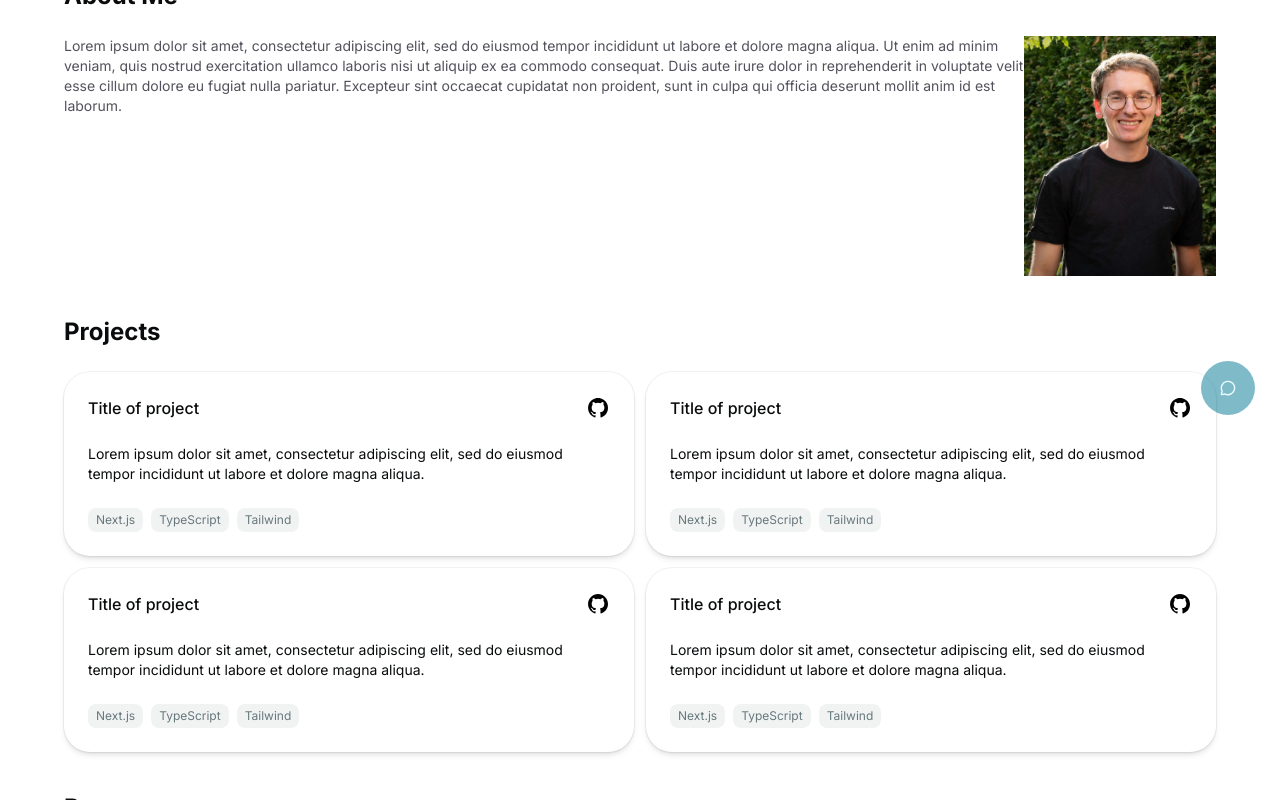
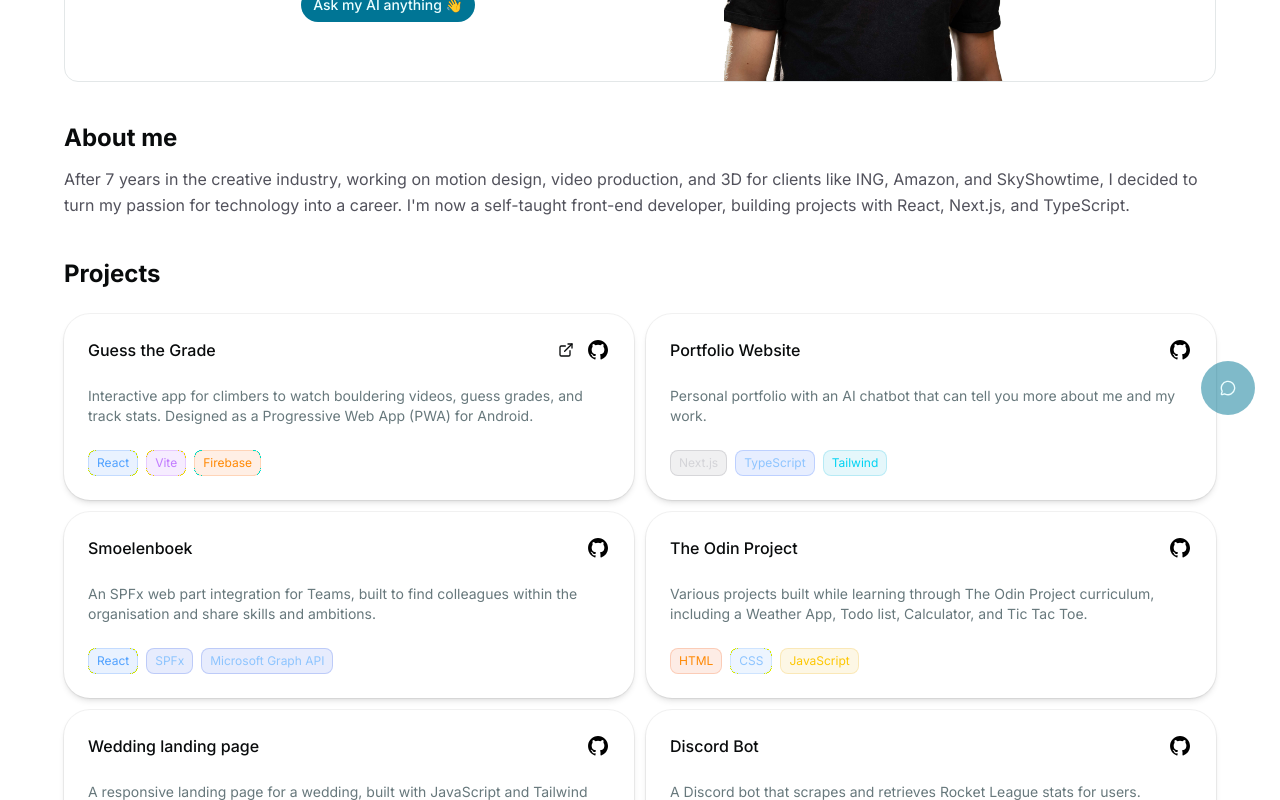
Before and after one commit to luukdg/my-portfolio, a Next.js app: page / in a window 1280 px wide. Shown: the part 360-1160 px from the top of the page. Built offline with nearby package versions, Linux system fonts and the light colour scheme.

Commit message:
replaced lorum ipsum

```diff
--- a/app/globals.css
+++ b/app/globals.css
@@ -3,6 +3,10 @@
 @import "shadcn/tailwind.css";
 
 @custom-variant dark (&:is(.dark *));
+
+/* * {
+  border: 1px red solid;
+} */
 
 @theme inline {
   --color-background: var(--background);
--- a/app/page.tsx
+++ b/app/page.tsx
@@ -4,7 +4,6 @@ import { AboutMe } from "@/components/sections/aboutme";
 import { Projects } from "@/components/sections/projects";
 import { Resume } from "@/components/sections/resume";
 import { Contact } from "@/components/sections/contact";
-import Chatbot from "@/components/ui/Chatbot";
 
 export default function Home() {
   return (
@@ -12,7 +11,6 @@ export default function Home() {
       <NavBar className="w-full flex flex-1 flex-row justify-between max-w-7xl py-3 px-5 sm:px-16" />
       <main className="gap-10 flex flex-1 w-full max-w-7xl flex-col items-center px-5 sm:px-16 bg-white dark:bg-black sm:items-start">
         <Welcome />
-        <Chatbot />
         <AboutMe />
         <Projects />
         <Resume />
--- a/components/sections/aboutme.tsx
+++ b/components/sections/aboutme.tsx
@@ -1,30 +1,18 @@
-import Image from "next/image";
-
 export function AboutMe() {
   return (
     <div className="w-full flex flex-col gap-6">
-      <div>
-        <h1 className="text-2xl font-bold">About Me</h1>
-      </div>
-      <div className="flex flex-row">
-        <div>
-          <p className=" text-sm text-zinc-600 dark:text-zinc-400">
-            Lorem ipsum dolor sit amet, consectetur adipiscing elit, sed do
-            eiusmod tempor incididunt ut labore et dolore magna aliqua. Ut enim
-            ad minim veniam, quis nostrud exercitation ullamco laboris nisi ut
-            aliquip ex ea commodo consequat. Duis aute irure dolor in
-            reprehenderit in voluptate velit esse cillum dolore eu fugiat nulla
-            pariatur. Excepteur sint occaecat cupidatat non proident, sunt in
-            culpa qui officia deserunt mollit anim id est laborum.
+      <div className="flex flex-col sm:flex-row gap-8 items-start">
+        {/* Tekst */}
+        <div className="flex flex-col gap-3 flex-1">
+          <h2 className="text-2xl font-bold">About me</h2>
+          <p className="text-zinc-600 dark:text-zinc-400 leading-relaxed">
+            After 7 years in the creative industry, working on motion design,
+            video production, and 3D for clients like ING, Amazon, and
+            SkyShowtime, I decided to turn my passion for technology into a
+            career. I'm now a self-taught front-end developer, building projects
+            with React, Next.js, and TypeScript.
           </p>
         </div>
-        <Image
-          src="/portret.jpg"
-          alt="Luuk de Graaf"
-          width={192}
-          height={240}
-          className="object-cover"
-        />
       </div>
     </div>
   );
--- a/components/sections/projects.tsx
+++ b/components/sections/projects.tsx
@@ -7,114 +7,110 @@ import {
   CardFooter,
 } from "@/components/ui/card";
 import GithubIcon from "@/components/icons/githubIcon";
+import { ExternalLink } from "lucide-react";
+
+const tagColors: Record<string, string> = {
+  React: "bg-blue-500/10 text-blue-400 border border-blue-500/20",
+  "Next.js": "bg-zinc-500/10 text-zinc-300 border border-zinc-500/20",
+  TypeScript: "bg-blue-600/10 text-blue-300 border border-blue-600/20",
+  Tailwind: "bg-cyan-500/10 text-cyan-400 border border-cyan-500/20",
+  Vite: "bg-purple-500/10 text-purple-400 border border-purple-500/20",
+  Firebase: "bg-orange-500/10 text-orange-400 border border-orange-500/20",
+  "Node.js": "bg-green-500/10 text-green-400 border border-green-500/20",
+  "Discord.js": "bg-indigo-500/10 text-indigo-400 border border-indigo-500/20",
+  SPFx: "bg-blue-700/10 text-blue-300 border border-blue-700/20",
+  "Microsoft Graph API":
+    "bg-blue-700/10 text-blue-300 border border-blue-700/20",
+  HTML: "bg-orange-600/10 text-orange-400 border border-orange-600/20",
+  CSS: "bg-blue-400/10 text-blue-300 border border-blue-400/20",
+  JavaScript: "bg-yellow-500/10 text-yellow-400 border border-yellow-500/20",
+};
+
+const projects = [
+  {
+    title: "Guess the Grade",
+    description:
+      "Interactive app for climbers to watch bouldering videos, guess grades, and track stats. Designed as a Progressive Web App (PWA) for Android.",
+    tags: ["React", "Vite", "Firebase"],
+    live: "https://guess-the-grade-1a830.web.app/",
+    github: "https://github.com/luukdg/guess-the-grade-react",
+  },
+  {
+    title: "Portfolio Website",
+    description:
+      "Personal portfolio with an AI chatbot that can tell you more about me and my work.",
+    tags: ["Next.js", "TypeScript", "Tailwind"],
+    github: "https://github.com/luukdg/my-portfolio",
+  },
+  {
+    title: "Smoelenboek",
+    description:
+      "An SPFx web part integration for Teams, built to find colleagues within the organisation and share skills and ambitions.",
+    tags: ["React", "SPFx", "Microsoft Graph API"],
+    github: "https://github.com/luukdg/smoelenboek-react-spfx",
+  },
+  {
+    title: "The Odin Project",
+    description:
+      "Various projects built while learning through The Odin Project curriculum, including a Weather App, Todo list, Calculator, and Tic Tac Toe.",
+    tags: ["HTML", "CSS", "JavaScript"],
+    github: "https://github.com/luukdg/the-odin-project-portfolio",
+  },
+  {
+    title: "Wedding landing page",
+    description:
+      "A responsive landing page for a wedding, built with JavaScript and Tailwind CSS, with a message board.",
+    tags: ["HTML", "CSS", "JavaScript", "Vite"],
+    github: "https://github.com/luukdg/landing-page-wedding",
+  },
+  {
+    title: "Discord Bot",
+    description:
+      "A Discord bot that scrapes and retrieves Rocket League stats for users.",
+    tags: ["Node.js", "Discord.js"],
+    github: "https://github.com/luukdg/FlipReStat",
+  },
+];
 
 export function Projects() {
   return (
     <div className="w-full flex-col flex gap-6">
-      <div>
       <h1 className="text-2xl font-bold">Projects</h1>
-      </div>
       <div className="grid grid-cols-1 gap-3 sm:grid-cols-2">
-        <Card>
+        {projects.map((project) => (
+          <Card key={project.title}>
             <CardHeader>
               <CardTitle className="flex flex-row justify-between">
-              <h1>Title of project</h1>
+                <h1>{project.title}</h1>
+                <div className="flex flex-row items-center gap-3">
+                  {project.live && (
+                    <a href={project.live} target="_blank">
+                      <ExternalLink className="w-4 h-4" />
+                    </a>
+                  )}
+                  <a href={project.github} target="_blank">
                     <GithubIcon />
+                  </a>
+                </div>
               </CardTitle>
             </CardHeader>
             <CardContent>
-            <p>
-              Lorem ipsum dolor sit amet, consectetur adipiscing elit, sed do
-              eiusmod tempor incididunt ut labore et dolore magna aliqua.
+              <p className="text-sm text-muted-foreground">
+                {project.description}
               </p>
             </CardContent>
-          <CardFooter className="gap-2">
-            <span className="text-xs px-2 py-1 rounded-md bg-muted text-muted-foreground">
-              Next.js
+            <CardFooter className="gap-2 flex-wrap">
+              {project.tags.map((tag) => (
+                <span
+                  key={tag}
+                  className={`text-xs px-2 py-1 rounded-md ${tagColors[tag] ?? "bg-muted text-muted-foreground"}`}
+                >
+                  {tag}
                 </span>
-            <span className="text-xs px-2 py-1 rounded-md bg-muted text-muted-foreground">
-              TypeScript
-            </span>
-            <span className="text-xs px-2 py-1 rounded-md bg-muted text-muted-foreground">
-              Tailwind
-            </span>
+              ))}
             </CardFooter>
           </Card>
-        <Card>
-          <CardHeader>
-            <CardTitle className="flex flex-row justify-between">
-              <h1>Title of project</h1>
-              <GithubIcon />
-            </CardTitle>
-          </CardHeader>
-          <CardContent>
-            <p>
-              Lorem ipsum dolor sit amet, consectetur adipiscing elit, sed do
-              eiusmod tempor incididunt ut labore et dolore magna aliqua.
-            </p>
-          </CardContent>
-          <CardFooter className="gap-2">
-            <span className="text-xs px-2 py-1 rounded-md bg-muted text-muted-foreground">
-              Next.js
-            </span>
-            <span className="text-xs px-2 py-1 rounded-md bg-muted text-muted-foreground">
-              TypeScript
-            </span>
-            <span className="text-xs px-2 py-1 rounded-md bg-muted text-muted-foreground">
-              Tailwind
-            </span>
-          </CardFooter>
-        </Card>
-        <Card>
-          <CardHeader>
-            <CardTitle className="flex flex-row justify-between">
-              <h1>Title of project</h1>
-              <GithubIcon />
-            </CardTitle>
-          </CardHeader>
-          <CardContent>
-            <p>
-              Lorem ipsum dolor sit amet, consectetur adipiscing elit, sed do
-              eiusmod tempor incididunt ut labore et dolore magna aliqua.
-            </p>
-          </CardContent>
-          <CardFooter className="gap-2">
-            <span className="text-xs px-2 py-1 rounded-md bg-muted text-muted-foreground">
-              Next.js
-            </span>
-            <span className="text-xs px-2 py-1 rounded-md bg-muted text-muted-foreground">
-              TypeScript
-            </span>
-            <span className="text-xs px-2 py-1 rounded-md bg-muted text-muted-foreground">
-              Tailwind
-            </span>
-          </CardFooter>
-        </Card>
-        <Card>
-          <CardHeader>
-            <CardTitle className="flex flex-row justify-between">
-              <h1>Title of project</h1>
-              <GithubIcon />
-            </CardTitle>
-          </CardHeader>
-          <CardContent>
-            <p>
-              Lorem ipsum dolor sit amet, consectetur adipiscing elit, sed do
-              eiusmod tempor incididunt ut labore et dolore magna aliqua.
-            </p>
-          </CardContent>
-          <CardFooter className="gap-2">
-            <span className="text-xs px-2 py-1 rounded-md bg-muted text-muted-foreground">
-              Next.js
-            </span>
-            <span className="text-xs px-2 py-1 rounded-md bg-muted text-muted-foreground">
-              TypeScript
-            </span>
-            <span className="text-xs px-2 py-1 rounded-md bg-muted text-muted-foreground">
-              Tailwind
-            </span>
-          </CardFooter>
-        </Card>
+        ))}
       </div>
     </div>
   );
--- a/components/sections/welcome.tsx
+++ b/components/sections/welcome.tsx
@@ -1,13 +1,26 @@
+import Image from "next/image";
+import Chatbot from "@/components/ui/Chatbot";
+
 export function Welcome() {
   return (
-    <div className="flex flex-row pt-10">
-      <div className="flex flex-col items-center gap-3text-center sm:items-start sm:text-left w-full">
-        <h1 className="max-w-xs text-5xl font-bold leading-12 tracking-tight text-black dark:text-zinc-50">
-          Hi, I'm Luuk de Graaf
+    <div className="relative flex flex-row w-full sm:justify-center sm:items-center dark:bg-card dark:border-card border rounded-xl overflow-hidden">
+      <div className="flex flex-col gap-4 py-10 z-1 pl-5 items-start">
+        <h1 className="text-4xl sm:text-5xl md:text-6xl lg:text-7xl font-bold whitespace-nowrap">
+          Hi, I'm Luuk <br /> de Graaf
         </h1>
-        <p className="text-lg leading-8 text-zinc-600 dark:text-zinc-400">
-          An enthusiastic front-end developer with a creative background.
+        <p className="text-sm md:text-xl text-leading text-zinc-600 dark:text-zinc-400 tracking-tight whitespace-nowrap">
+          An enthusiastic <br className="block sm:hidden" /> front-end developer{" "}
+          <br /> with a creative background.
         </p>
+        <Chatbot />
+      </div>
+      <div className="absolute sm:relative h-72 w-55 md:w-72 md:h-96 -right-3 z-0 sm:z-auto">
+        <Image
+          src="/portret_color.png"
+          alt="Luuk de Graaf"
+          fill
+          className="object-top object-cover"
+        />
       </div>
     </div>
   );
--- a/components/ui/Chatbot.tsx
+++ b/components/ui/Chatbot.tsx
@@ -73,12 +73,7 @@ export default function Chatbot() {
   return (
     <>
       {/* Floating Button */}
-      <Button
-        className=" flex items-center justify-center"
-        onClick={() => setIsOpen(!isOpen)}
-      >
-        Talk to me!
-      </Button>
+      <Button onClick={() => setIsOpen(!isOpen)}>Ask my AI anything 👋</Button>
       <Button
         className={`fixed bottom-6 right-6 z-50  w-16 h-16 sm:w-14 sm:h-14 bg-primary/50 rounded-full
             flex items-center justify-center ${isOpen ? "hidden sm:flex" : "flex"}`}
@@ -91,7 +86,7 @@ export default function Chatbot() {
       {isOpen && (
         <div
           className="bg-card fixed bottom-0 left-0 right-0 h-[90vh] rounded-t-4xl sm:bottom-22
-        sm:right-4 sm:left-auto sm:w-96 sm:h-[600px] sm:rounded-4xl border border-border flex flex-col"
+        sm:right-4 sm:left-auto sm:w-96 sm:h-[600px] sm:rounded-4xl border border-border flex flex-col z-50"
         >
           {/* 👇 Header toevoegen */}
           <div className="flex items-center justify-between p-4 border-b border-border">
```
Also changed, not shown: public/portret_bw.png (added), public/portret_color.png (added). Lines whose indentation alone changed are shown as unchanged.
